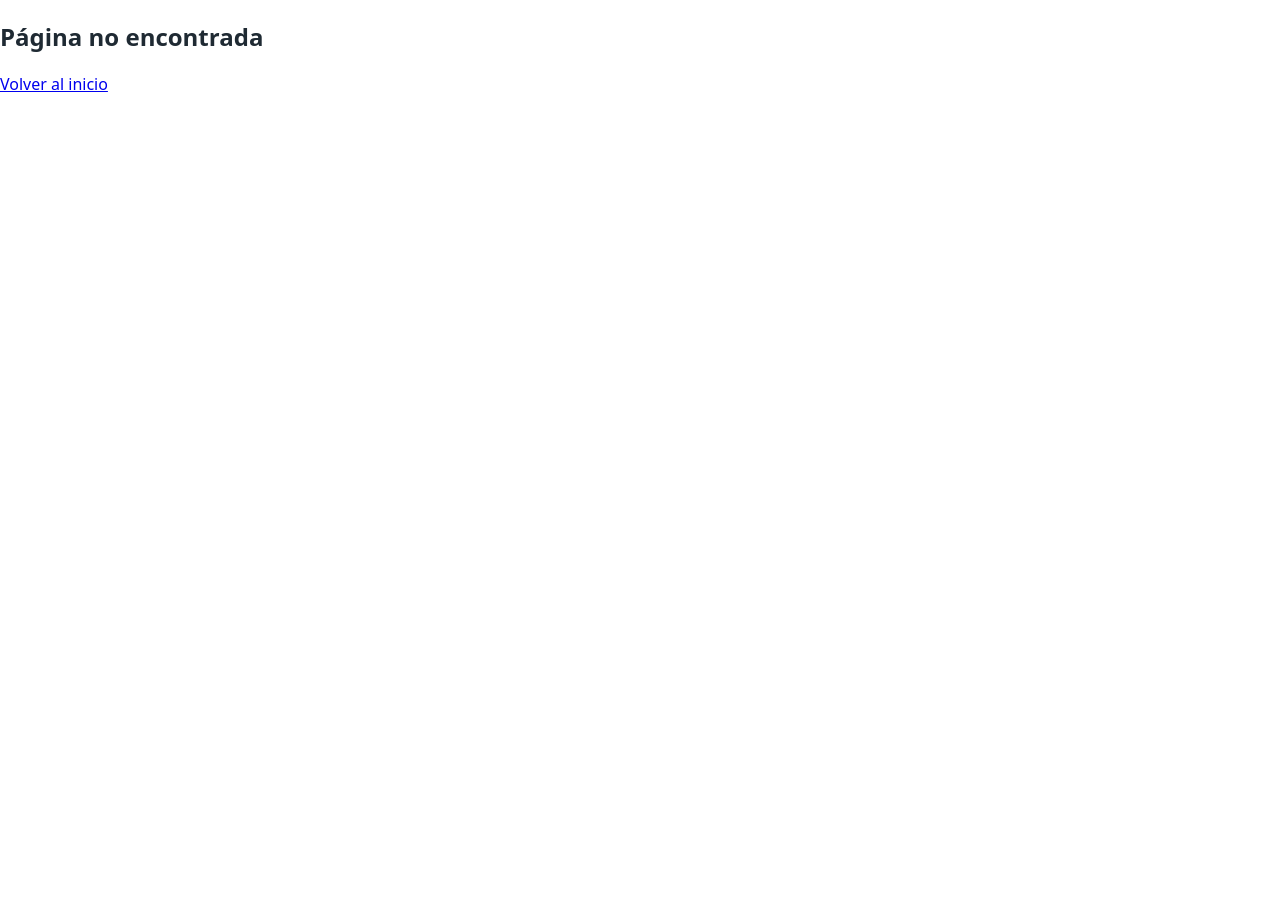
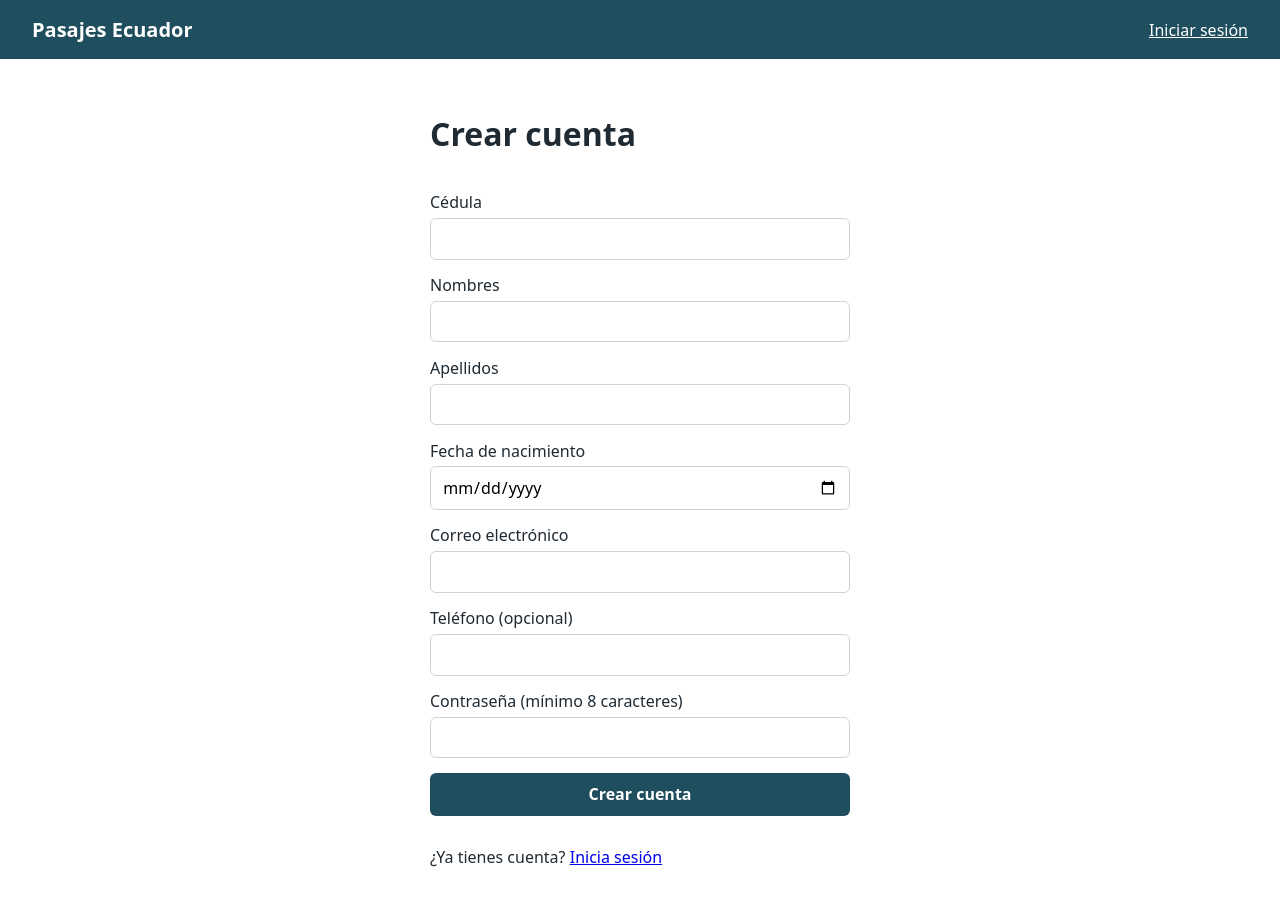
Before and after one commit to ViniD2005/ProyectoManejoBuses, a React (Vite) app in the folder frontend/: page /registro in a window 1280 px wide. Shown: the top 906 px of the page. Before the commit the page ends 800 px from the top, so only its background shows below. Built offline with nearby package versions, Linux system fonts and the light colour scheme.

Commit message:
feat(frontend): agregar login, registro y barra con menú por rol

```diff
--- a/frontend/src/App.jsx
+++ b/frontend/src/App.jsx
@@ -1,14 +1,22 @@
-
 import { Routes, Route } from 'react-router-dom'
 import MainLayout from './layouts/MainLayout.jsx'
+import RutaProtegida from './components/RutaProtegida.jsx'
 import Inicio from './pages/Inicio.jsx'
-import Cooperativas from './pages/admin/Cooperativas.jsx'
-import Buses from './pages/Buses.jsx'
-import Frecuencias from './pages/cooperativa/Frecuencias.jsx'
 import NoEncontrado from './pages/NoEncontrado.jsx'
 
-// Frente B - Flota (Tipos de Asiento)
+// Tarea 0 - Autenticacion
+import Login from './pages/auth/Login.jsx'
+import Registro from './pages/auth/Registro.jsx'
+
+// Frente A - Administracion
+import Cooperativas from './pages/Cooperativas.jsx'
+
+// Frente B - Flota
+import Buses from './pages/Buses.jsx'
 import TiposAsiento from './pages/cooperativa/TiposAsiento.jsx'
+
+// Frente C - Operacion
+import Frecuencias from './pages/cooperativa/Frecuencias.jsx'
 
 // Frente D - Busqueda de viajes y asientos
 import BuscarViajes from './pages/cliente/BuscarViajes.jsx'
@@ -20,30 +28,32 @@ function App() {
   return (
     <Routes>
       <Route element={<MainLayout />}>
-
         {/* Pagina principal */}
         <Route path="/" element={<Inicio />} />
-          {/* Módulo de Cooperativas */}
+
+        {/* Tarea 0 - Autenticacion */}
+        <Route path="/login" element={<Login />} />
+        <Route path="/registro" element={<Registro />} />
+
+        {/* Frente A - Administracion (solo admin) */}
+        <Route element={<RutaProtegida roles={['admin']} />}>
           <Route path="/cooperativas" element={<Cooperativas />} />
+        </Route>
 
-          {/* Frente B - Buses y Tipos de Asiento */}
+        {/* Frentes B y C - Panel de la cooperativa (solo cooperativa) */}
+        <Route element={<RutaProtegida roles={['cooperativa']} />}>
           <Route path="/buses" element={<Buses />} />
           <Route path="/cooperativa/tipos-asiento" element={<TiposAsiento />} />
-          {/* Frente C - Gestión de frecuencias */}
           <Route path="/frecuencias" element={<Frecuencias />} />
+        </Route>
 
-          {/* Frente D - Búsqueda de viajes */}
-          <Route path="/viajes" element={<BuscarViajes />} />
+        {/* Frente D - Busqueda de viajes (publico) */}
+        <Route path="/viajes" element={<BuscarViajes />} />
+        <Route path="/viajes/resultados" element={<ResultadosViajes />} />
+        <Route path="/viajes/:id" element={<DetalleViaje />} />
+        <Route path="/viajes/:id/asientos" element={<SeleccionAsientos />} />
+      </Route>
 
-          {/* Frente D - Resultados de búsqueda */}
-          <Route path="/viajes/resultados" element={<ResultadosViajes />} />
-
-          {/* Frente D - Detalle del viaje */}
-          <Route path="/viajes/:id" element={<DetalleViaje />} />
-
-          {/* Frente D - Selección de asientos */}
-          <Route path="/viajes/:id/asientos" element={<SeleccionAsientos />} />
-      </Route>
       <Route path="*" element={<NoEncontrado />} />
     </Routes>
   )
--- a/frontend/src/index.css
+++ b/frontend/src/index.css
@@ -153,3 +153,16 @@ body { margin: 0; }
     padding: 16px;
   }
 }
+
+
+/* ── Barra superior con sesión ── */
+.layout__header { display: flex; align-items: center; justify-content: space-between; gap: 1rem; }
+.layout__nav { display: flex; align-items: center; gap: 1rem; color: #fff; }
+.layout__nav a { color: #fff; }
+
+/* ── Formularios de acceso ── */
+.formulario { max-width: 420px; margin: 0 auto; display: flex; flex-direction: column; gap: 0.9rem; }
+.formulario label { display: flex; flex-direction: column; gap: 0.3rem; font-weight: 500; }
+.formulario input { padding: 0.55rem 0.7rem; border: 1px solid #c9d3d9; border-radius: 6px; font: inherit; }
+.formulario button { padding: 0.65rem; border: 0; border-radius: 6px; background: var(--color-primario); color: #fff; font: inherit; font-weight: 600; cursor: pointer; }
+.mensaje-error { color: #b3261e; }
--- a/frontend/src/layouts/MainLayout.jsx
+++ b/frontend/src/layouts/MainLayout.jsx
@@ -1,10 +1,38 @@
 import { Link, Outlet } from 'react-router-dom'
+import { useAuth } from '../context/AuthContext.jsx'
 
 function MainLayout() {
+  const { usuario, cerrarSesion } = useAuth()
+
+  // Recarga la app en /login: así el próximo inicio de sesión
+  // no intenta volver a una página de otro rol.
+  const salir = () => {
+    cerrarSesion()
+    window.location.href = '/login'
+  }
+
   return (
     <div className="layout">
       <header className="layout__header">
         <Link to="/" className="layout__marca">Pasajes Ecuador</Link>
+        <nav className="layout__nav">
+          {usuario?.rol === 'admin' && <Link to="/cooperativas">Cooperativas</Link>}
+          {usuario?.rol === 'cooperativa' && (
+            <>
+              <Link to="/buses">Buses</Link>
+              <Link to="/cooperativa/tipos-asiento">Tipos de asiento</Link>
+              <Link to="/frecuencias">Frecuencias</Link>
+            </>
+          )}
+          {usuario ? (
+            <>
+              <span>{usuario.nombres} ({usuario.rol})</span>
+              <button type="button" onClick={salir}>Cerrar sesión</button>
+            </>
+          ) : (
+            <Link to="/login">Iniciar sesión</Link>
+          )}
+        </nav>
       </header>
       <main className="layout__contenido">
         <Outlet />
--- a/frontend/src/main.jsx
+++ b/frontend/src/main.jsx
@@ -2,12 +2,13 @@ import { StrictMode } from 'react'
 import { createRoot } from 'react-dom/client'
 import { BrowserRouter } from 'react-router-dom'
 import App from './App.jsx'
+import { AuthProvider } from './context/AuthContext.jsx'
 import './index.css'
 
 createRoot(document.getElementById('root')).render(
-  <StrictMode>
-    <BrowserRouter>
-      <App />
-    </BrowserRouter>
-  </StrictMode>,
+         <BrowserRouter>
+         <AuthProvider>
+           <App />
+         </AuthProvider>
+       </BrowserRouter>
 )
--- /dev/null
+++ b/frontend/src/pages/auth/Login.jsx
@@ -0,0 +1,47 @@
+import { useState } from 'react'
+import { Link, useLocation, useNavigate } from 'react-router-dom'
+import { useAuth, INICIO_POR_ROL } from '../../context/AuthContext.jsx'
+
+function Login() {
+  const { iniciarSesion } = useAuth()
+  const navigate = useNavigate()
+  const location = useLocation()
+  const [form, setForm] = useState({ email: '', password: '' })
+  const [error, setError] = useState('')
+  const [enviando, setEnviando] = useState(false)
+
+  const cambiar = (e) => setForm({ ...form, [e.target.name]: e.target.value })
+
+  const enviar = async (e) => {
+    e.preventDefault()
+    setError('')
+    setEnviando(true)
+    try {
+      const usuario = await iniciarSesion(form.email, form.password)
+      navigate(location.state?.desde || INICIO_POR_ROL[usuario.rol], { replace: true })
+    } catch (err) {
+      setError(err.response?.data?.mensaje || 'No se pudo conectar con el servidor')
+    } finally {
+      setEnviando(false)
+    }
+  }
+
+  return (
+    <form className="formulario" onSubmit={enviar}>
+      <h1>Iniciar sesión</h1>
+      <label>
+        Correo electrónico
+        <input name="email" type="email" value={form.email} onChange={cambiar} required />
+      </label>
+      <label>
+        Contraseña
+        <input name="password" type="password" value={form.password} onChange={cambiar} required />
+      </label>
+      {error && <p className="mensaje-error">{error}</p>}
+      <button disabled={enviando}>{enviando ? 'Ingresando…' : 'Iniciar sesión'}</button>
+      <p>¿No tienes cuenta? <Link to="/registro">Regístrate</Link></p>
+    </form>
+  )
+}
+
+export default Login
--- /dev/null
+++ b/frontend/src/pages/auth/Registro.jsx
@@ -0,0 +1,54 @@
+import { useState } from 'react'
+import { Link, useNavigate } from 'react-router-dom'
+import { useAuth } from '../../context/AuthContext.jsx'
+
+const VACIO = { cedula: '', nombres: '', apellidos: '', email: '', telefono: '', fecha_nacimiento: '', password: '' }
+
+function Registro() {
+  const { registrarse } = useAuth()
+  const navigate = useNavigate()
+  const [form, setForm] = useState(VACIO)
+  const [errores, setErrores] = useState({})
+  const [error, setError] = useState('')
+
+  const cambiar = (e) => setForm({ ...form, [e.target.name]: e.target.value })
+
+  const enviar = async (e) => {
+    e.preventDefault()
+    setError('')
+    setErrores({})
+    try {
+      await registrarse(form)
+      navigate('/', { replace: true })
+    } catch (err) {
+      setError(err.response?.data?.mensaje || 'No se pudo conectar con el servidor')
+      setErrores(err.response?.data?.detalles || {})
+    }
+  }
+
+  const campo = (name, texto, props = {}) => (
+    <label>
+      {texto}
+      <input name={name} value={form[name]} onChange={cambiar} {...props} />
+      {errores[name] && <small className="mensaje-error">{errores[name]}</small>}
+    </label>
+  )
+
+  return (
+    <form className="formulario" onSubmit={enviar}>
+      <h1>Crear cuenta</h1>
+      {campo('cedula', 'Cédula', { maxLength: 10, required: true })}
+      {campo('nombres', 'Nombres', { required: true })}
+      {campo('apellidos', 'Apellidos', { required: true })}
+      {campo('fecha_nacimiento', 'Fecha de nacimiento', { type: 'date', required: true })}
+      {campo('email', 'Correo electrónico', { type: 'email', required: true })}
+      {campo('telefono', 'Teléfono (opcional)', { type: 'tel' })}
+      {campo('password', 'Contraseña (mínimo 8 caracteres)', { type: 'password', minLength: 8, required: true })}
+      {error && <p className="mensaje-error">{error}</p>}
+      <button>Crear cuenta</button>
+      <p>¿Ya tienes cuenta? <Link to="/login">Inicia sesión</Link></p>
+    </form>
+  )
+}
+
+export default Registro
```
